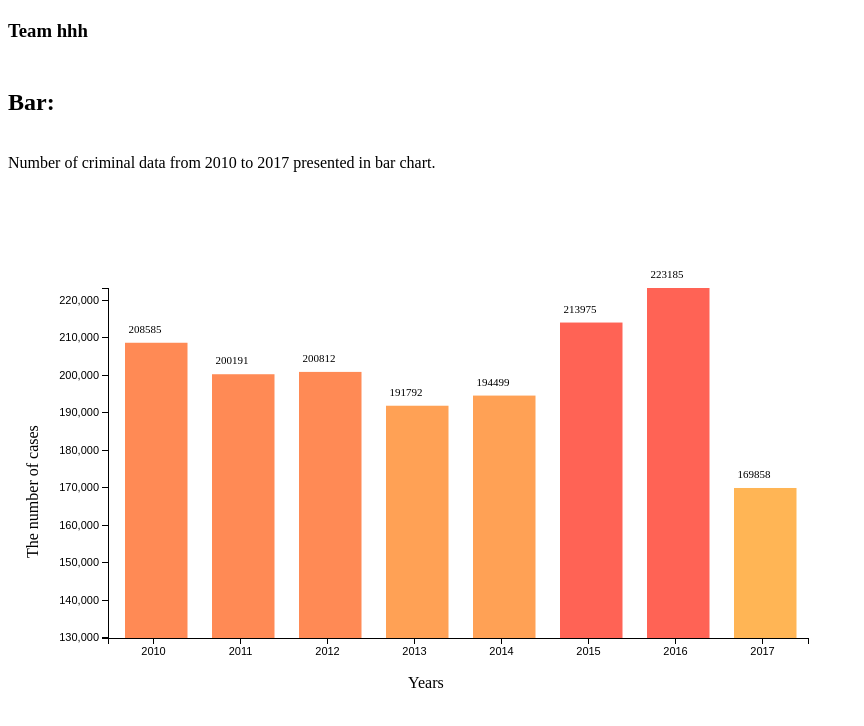
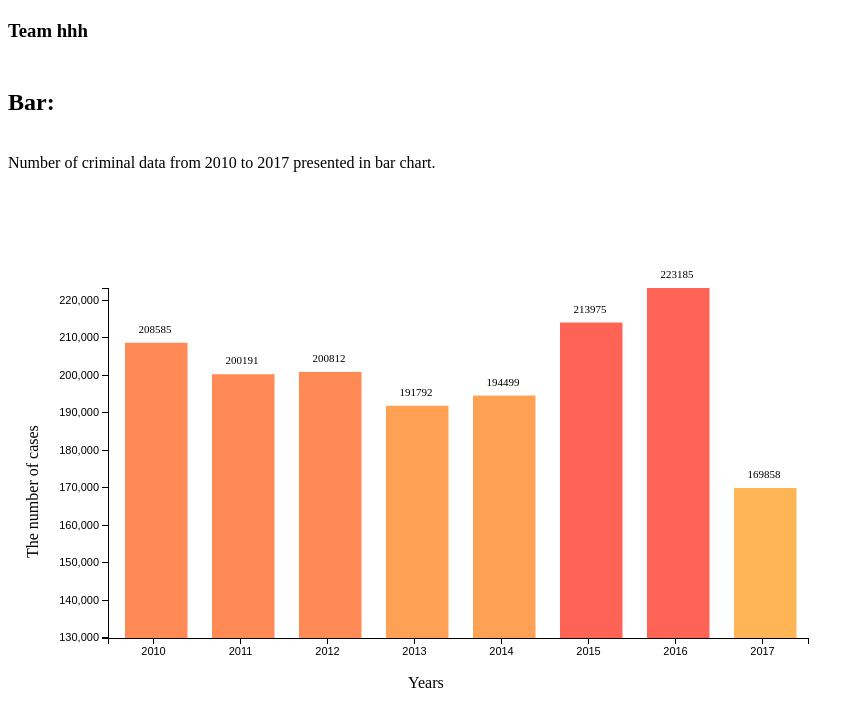
Before and after one commit to brookclin/BeSafeLA, a plain HTML site: page barofyear.html in a window 1280 px wide. Shown: the part 46-772 px from the top of the page, without its empty margins (0-864 px from the left). Drawn offline with nearby package versions, Linux system fonts and the light colour scheme; files whose address does not match are found by name.

Commit message:
revise location of text label

```diff
--- a/barofyear.html
+++ b/barofyear.html
@@ -77,7 +77,7 @@
                     .append('text')
                         .attr('class', 'bnumber')
                     .text(function (d) {return d['case'];})
-                    .attr('x', function(d) {return xscale(d['year'])+ 35;})
+                    .attr('x', function(d) {return xscale(d['year'])+ 45;})
                     .attr('y', function (d) {return yscale(d['case']) - 10;})
                     .style('fill','black')
                     .style('font-size','11px')
```
